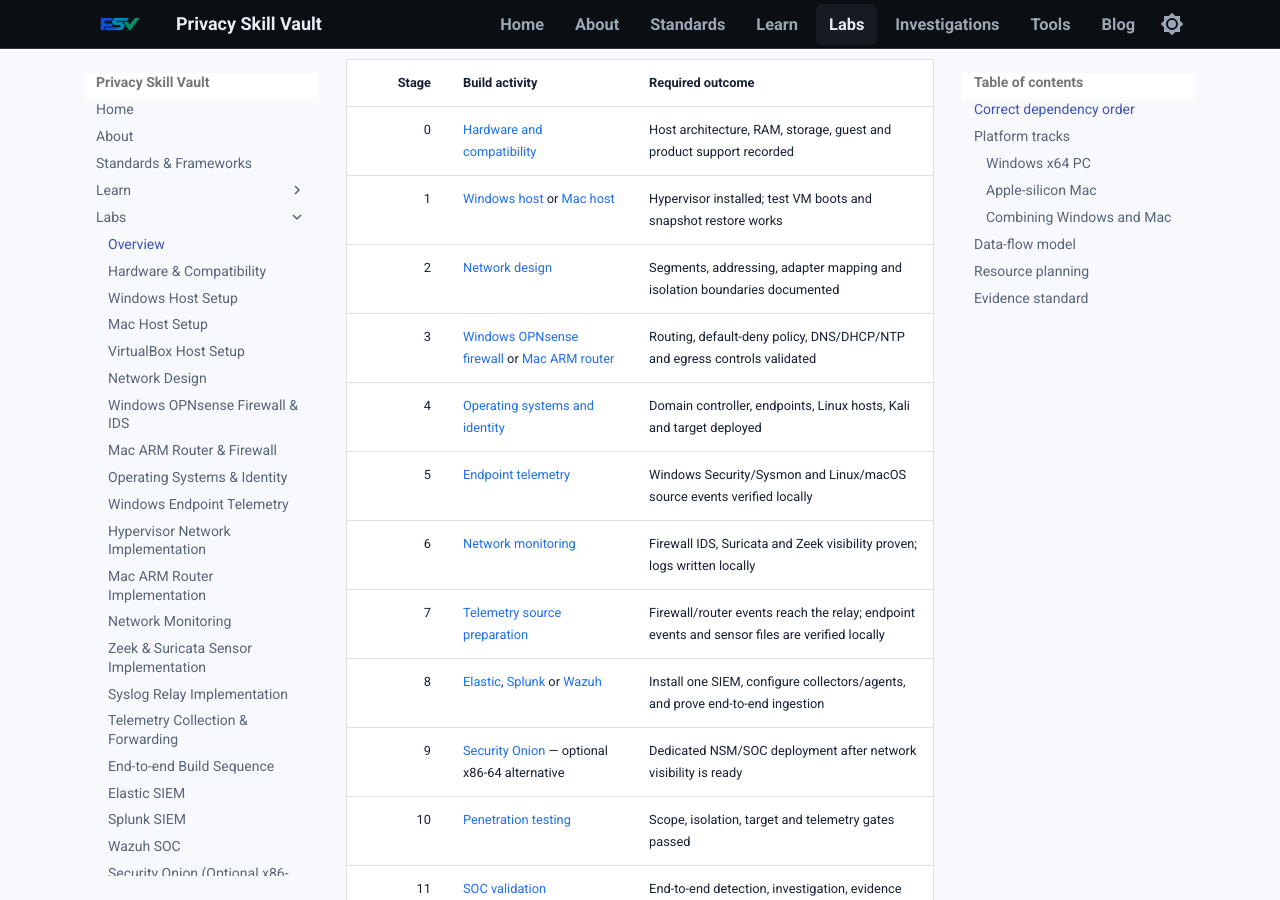
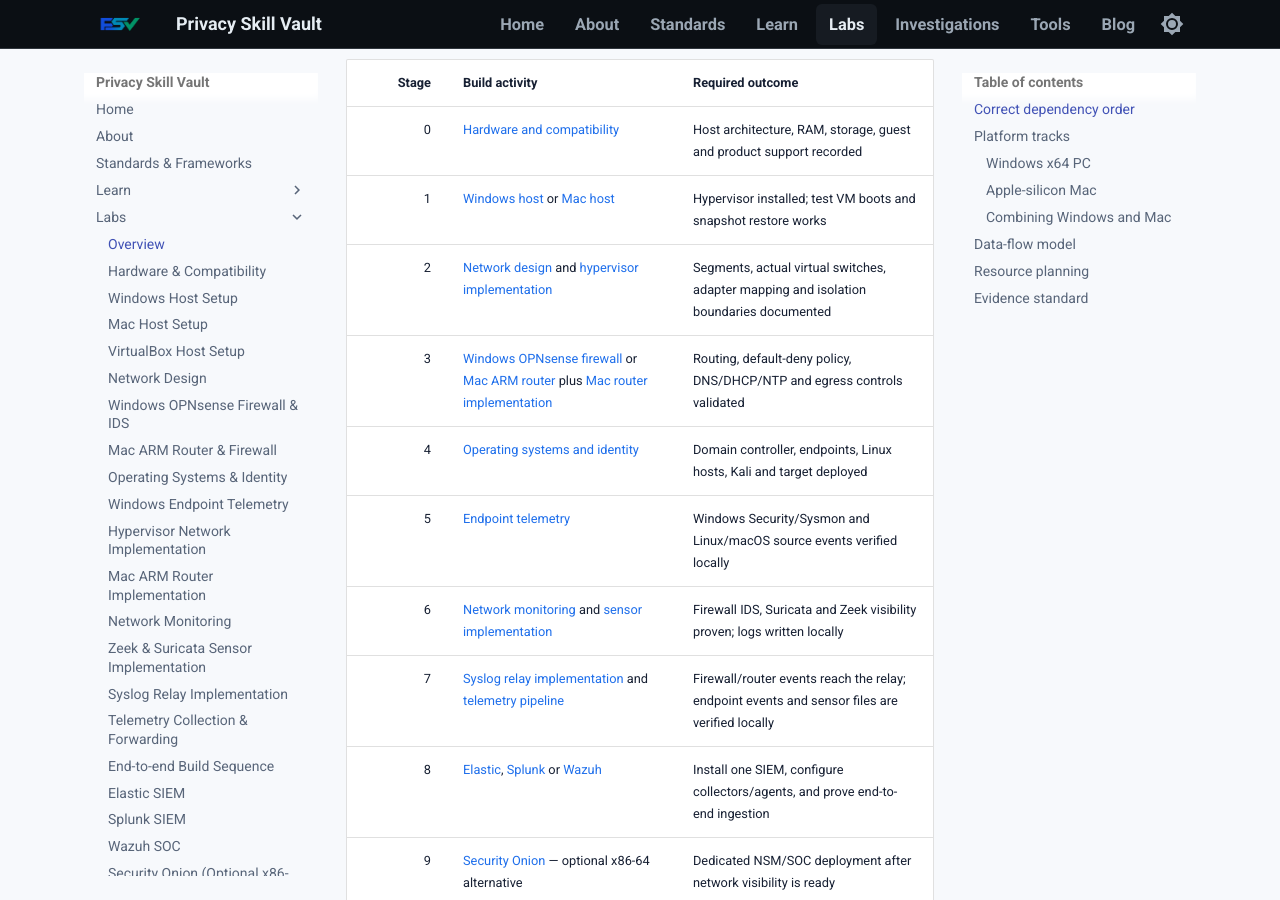
Before and after one commit to PrivacySkillVault/privacyskillvault.github.io, an MkDocs documentation site: the page built from docs/labs/index.md, in a window 1280 px wide and 900 px high, scrolled down 461 px. Built offline with MkDocs 1.6.1 and Material for MkDocs 9.7.7, drawn with Linux system fonts in a browser that asks for light colours.

Commit message:
Integrate Phase 6 implementation runbooks and dependency links

```diff
--- a/docs/labs/index.md
+++ b/docs/labs/index.md
@@ -12,12 +12,12 @@
 |---:|---|---|
 | 0 | [Hardware and compatibility](requirements.md) | Host architecture, RAM, storage, guest and product support recorded |
 | 1 | [Windows host](platform-windows.md) or [Mac host](platform-macos.md) | Hypervisor installed; test VM boots and snapshot restore works |
-| 2 | [Network design](network-design.md) | Segments, addressing, adapter mapping and isolation boundaries documented |
-| 3 | [Windows OPNsense firewall](firewall-routing.md) or [Mac ARM router](mac-arm-routing.md) | Routing, default-deny policy, DNS/DHCP/NTP and egress controls validated |
+| 2 | [Network design](network-design.md) and [hypervisor implementation](hypervisor-network-implementation.md) | Segments, actual virtual switches, adapter mapping and isolation boundaries documented |
+| 3 | [Windows OPNsense firewall](firewall-routing.md) or [Mac ARM router](mac-arm-routing.md) plus [Mac router implementation](mac-arm-router-implementation.md) | Routing, default-deny policy, DNS/DHCP/NTP and egress controls validated |
 | 4 | [Operating systems and identity](operating-systems.md) | Domain controller, endpoints, Linux hosts, Kali and target deployed |
 | 5 | [Endpoint telemetry](windows-endpoint-telemetry.md) | Windows Security/Sysmon and Linux/macOS source events verified locally |
-| 6 | [Network monitoring](network-monitoring.md) | Firewall IDS, Suricata and Zeek visibility proven; logs written locally |
-| 7 | [Telemetry source preparation](telemetry-pipeline.md) | Firewall/router events reach the relay; endpoint events and sensor files are verified locally |
+| 6 | [Network monitoring](network-monitoring.md) and [sensor implementation](network-sensor-implementation.md) | Firewall IDS, Suricata and Zeek visibility proven; logs written locally |
+| 7 | [Syslog relay implementation](syslog-relay-implementation.md) and [telemetry pipeline](telemetry-pipeline.md) | Firewall/router events reach the relay; endpoint events and sensor files are verified locally |
 | 8 | [Elastic](elastic-siem.md), [Splunk](splunk-siem.md) or [Wazuh](wazuh-soc.md) | Install one SIEM, configure collectors/agents, and prove end-to-end ingestion |
 | 9 | [Security Onion](security-onion.md) — optional x86-64 alternative | Dedicated NSM/SOC deployment after network visibility is ready |
 | 10 | [Penetration testing](penetration-testing.md) | Scope, isolation, target and telemetry gates passed |
```
